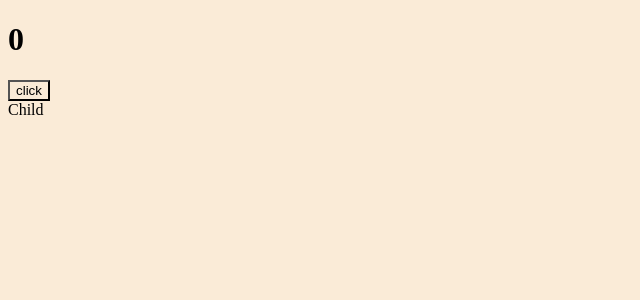
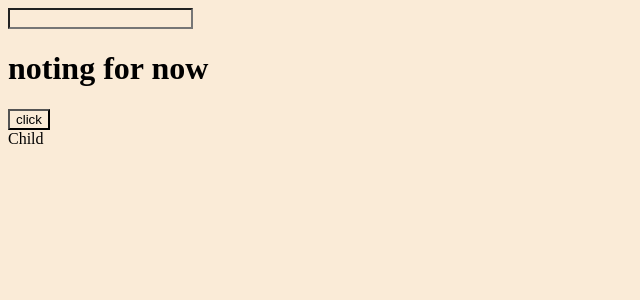
Before and after one commit to Jainabhi90/react-learning, a React (Vite) app: page /prodD/1 in a window 1280 px wide. Shown: the top 300 px of the page, without its empty margins (0-640 px from the left). Built offline with nearby package versions, Linux system fonts and the light colour scheme.

Commit message:
local storage

```diff
--- a/src/class-6/MemoDemoo.jsx
+++ b/src/class-6/MemoDemoo.jsx
@@ -1,8 +1,10 @@
-import React, { useCallback, useMemo, useState } from 'react'
+import React, { useCallback, useEffect, useMemo, useState } from 'react'
 import Child from './child'
 
 const MemoDemoo = () => {
-   let [count,setCount] = useState(0)
+  let [count, setCount] = useState(0)
+  let [inp, setinp] = useState("")
+  let [show, setshow] = useState("noting for now ")
   //  let data = useMemo(()=>{
   //   let res =0;
   //   for(let i=0;i<1000000;i++){
@@ -10,17 +12,44 @@ const MemoDemoo = () => {
   //   }
   //   return res
   //  },[])
-  let demo =()=>{
+  useEffect(() => {
+
+    let store = localStorage.getItem("Key")
+
+    if (store) {
+
+      setinp(JSON.parse(store))
+
+      setshow(JSON.parse(store))
+
+    }
+
+  }, [])
+  let demo = () => {
     console.log("hellooooo");
 
   }
-  let fun = useCallback(demo,[])
+  let fun = useCallback(demo, [])
   return (
     <div>
-          {/* <h2> data :{data}</h2> */}
-         <h1>{count}</h1>
-        <button onClick={()=>(setCount(count+1))} >click</button>
-        <Child fun={fun}/>
+      {/* <h2> data :{data}</h2> */}
+      <input
+
+        value={inp}
+
+        onChange={(e) => setinp(e.target.value)}
+
+      />
+      <h1>{show}</h1>
+      <button
+
+        onClick={() => {
+          setshow(inp)
+          localStorage.setItem("Key", JSON.stringify(inp))
+        }}
+
+      >click</button>
+      <Child fun={fun} />
     </div>
   )
 }
```
